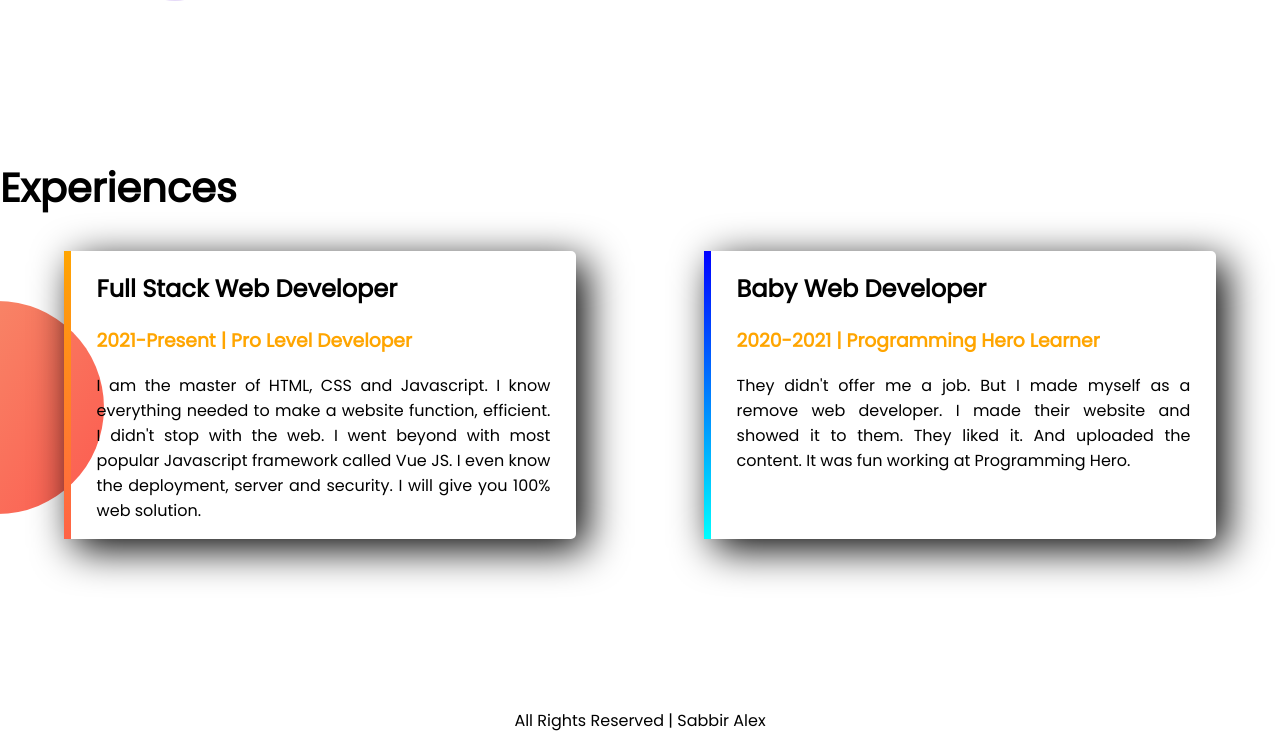
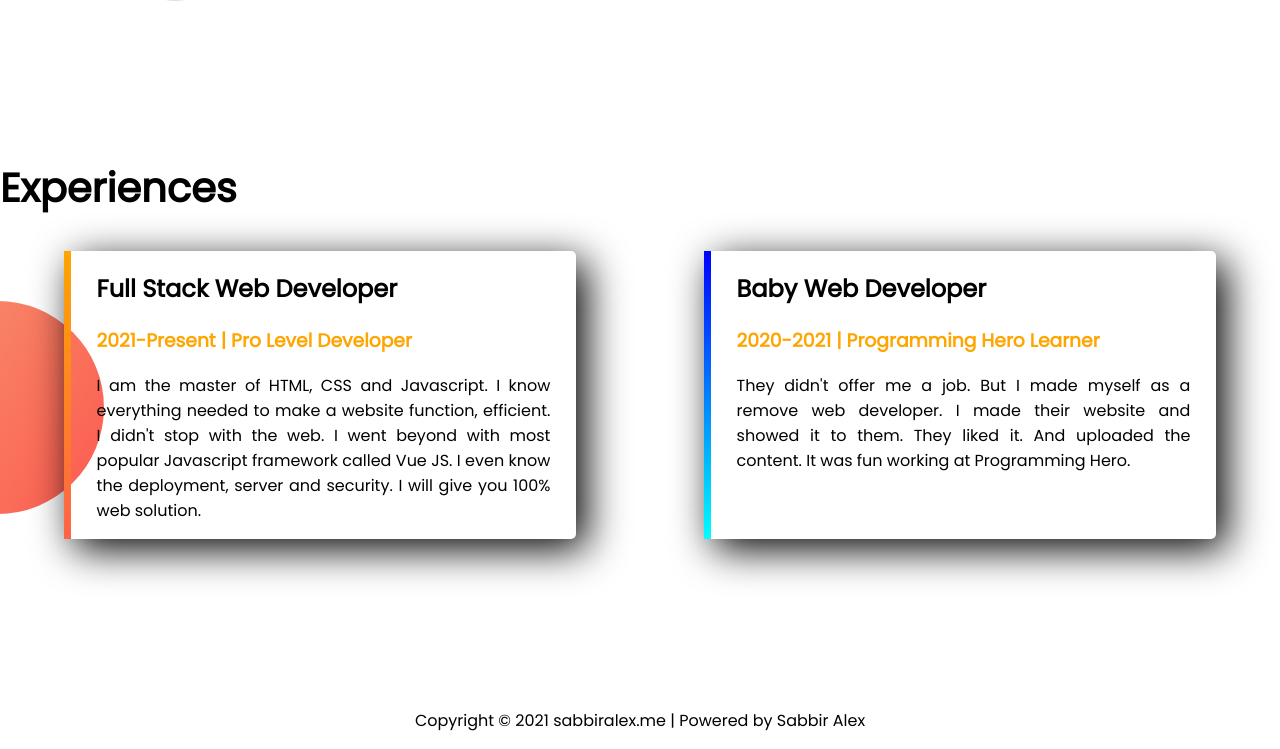
Before and after one commit to sabbiralex/first-web, a plain HTML site: page index.html in a window 1280 px wide. Shown: the part 1310-2059 px from the top of the page. Drawn offline with Linux system fonts and the light colour scheme.

Commit message:
Footer Added

```diff
--- a/index.html
+++ b/index.html
@@ -53,6 +53,8 @@
         </div>
 
     </section>
-    <footer style="text-align: center;">All Rights Reserved | Sabbir Alex</footer>
+    <footer>
+      <p>Copyright © 2021 sabbiralex.me | Powered by Sabbir Alex</p>
+    </footer>
 </body>
 </html>
--- a/style.css
+++ b/style.css
@@ -75,3 +75,6 @@ p{
     border-left: 7px solid;
     border-radius: 5px;
 }
+footer p{
+    text-align: center;
+}
```
